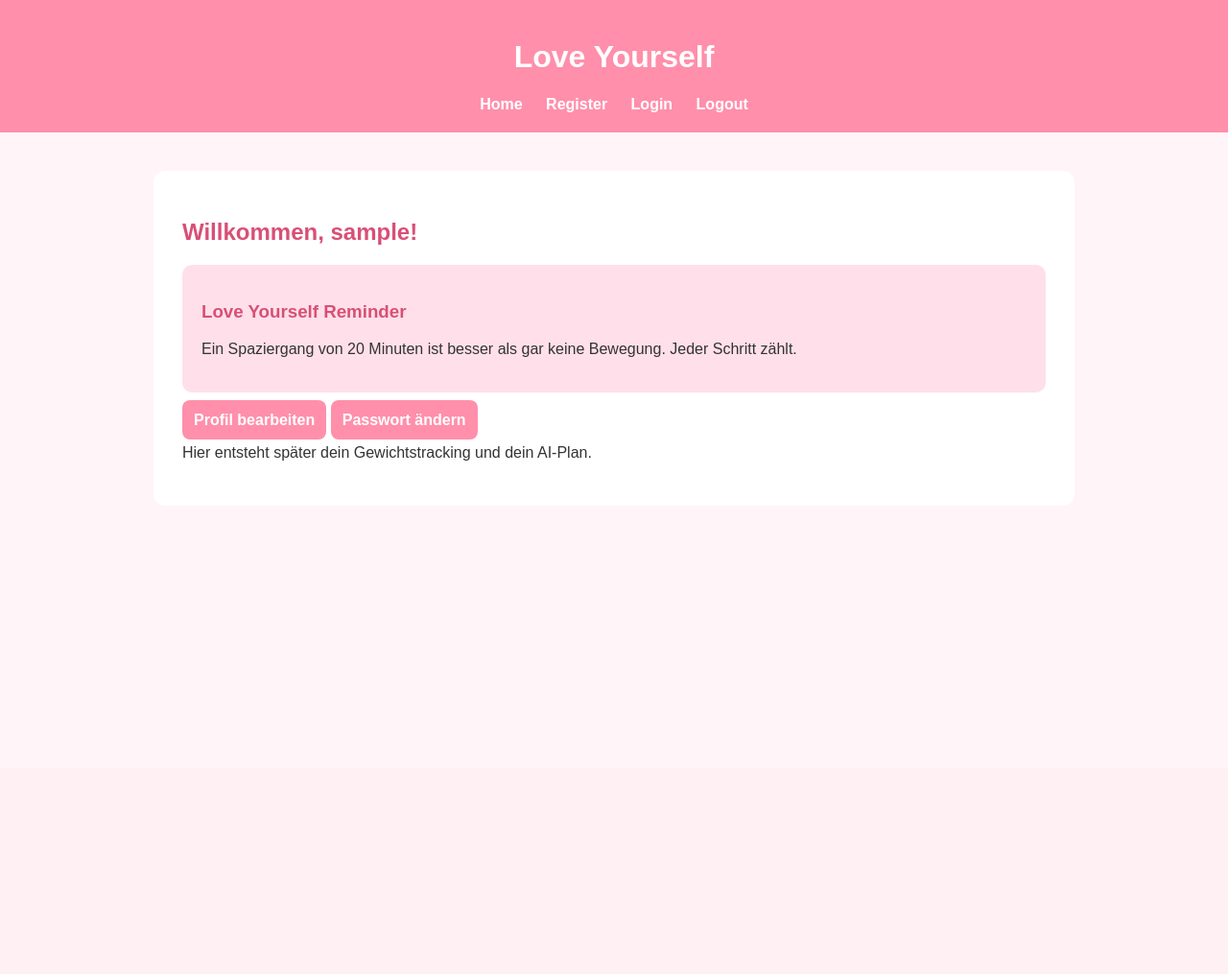
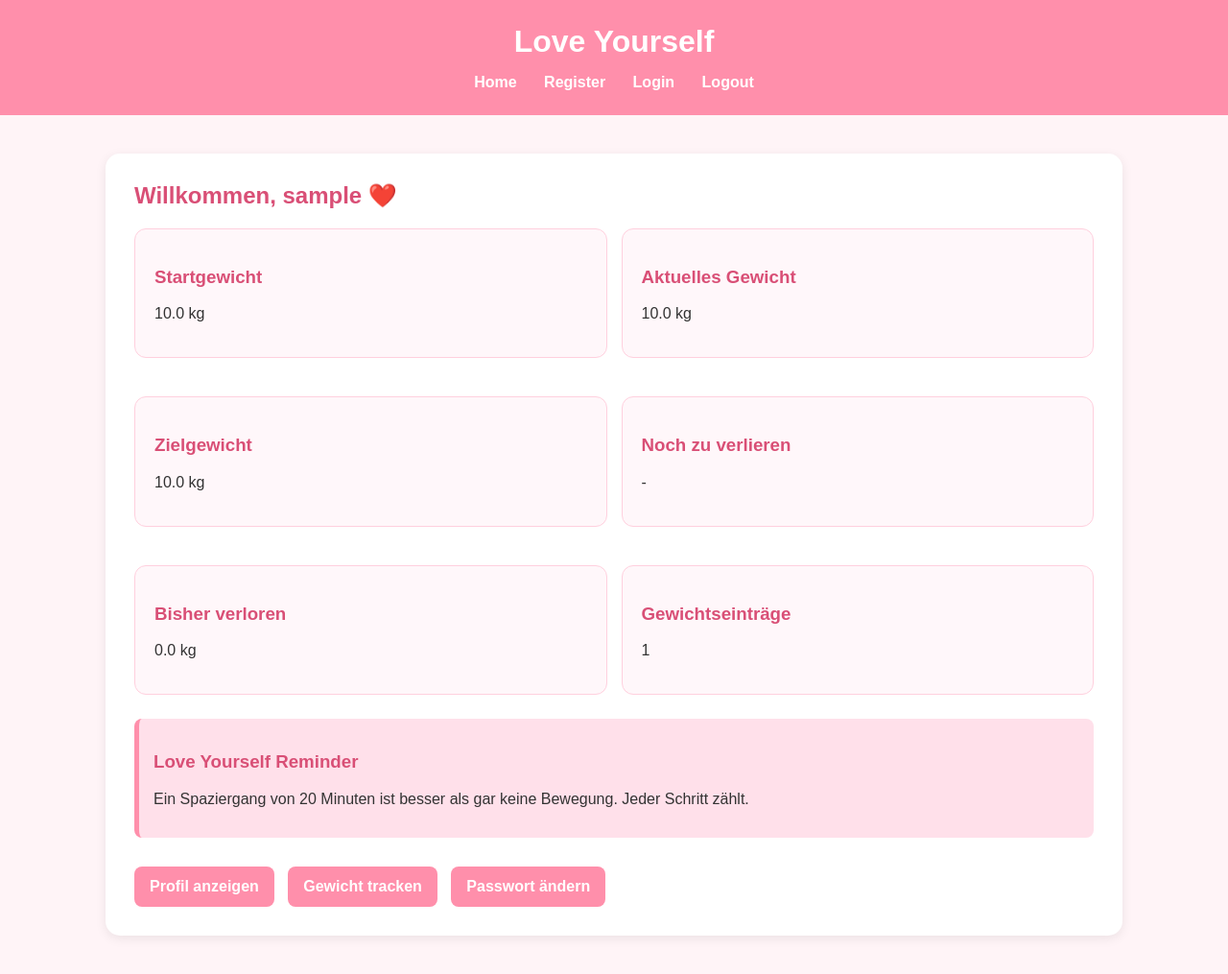
Before and after one commit to pator-pixel/LoveYourself, a Flask app: page /dashboard in a window 1280 px wide. Shown: the whole page at 96% size. Before the commit the page ends 527 px from the top, so only its background shows below. Run offline with Flask 3, Linux system fonts and the light colour scheme; the visitor is signed in with stand-in values (Sample User, id 1); tables that the repository leaves empty hold one stand-in row (values such as "Sample post").

Commit message:
Profil und Profil bearbeiten gesplittet

```diff
--- a/app.py
+++ b/app.py
@@ -1,8 +1,12 @@
 import random
 import string
+from datetime import date
+
 from flask import Flask, render_template, request, redirect, url_for, session
 from werkzeug.security import generate_password_hash, check_password_hash
-from models import db, User, Profile
+
+from models import db, User, Profile, WeightEntry
+
 
 app = Flask(__name__)
 
@@ -11,6 +15,7 @@ app.config["SQLALCHEMY_DATABASE_URI"] = "sqlite:///love_yourself.db"
 app.config["SQLALCHEMY_TRACK_MODIFICATIONS"] = False
 
 db.init_app(app)
+
 
 LOVE_MESSAGES_DE = [
     "Es ist nicht schlimm, wenn du heute einen schlechten Tag hattest. Morgen ist eine neue Chance. Denk daran: Love Yourself.",
@@ -135,22 +140,41 @@ def change_password():
 
         if not check_password_hash(user.password_hash, current_password):
             error = "Das aktuelle Passwort ist falsch."
-            return render_template("change_password.html", error=error, success=success)
+            return render_template(
+                "change_password.html",
+                error=error,
+                success=success
+            )
 
         if new_password != confirm_password:
             error = "Die neuen Passwörter stimmen nicht überein."
-            return render_template("change_password.html", error=error, success=success)
+            return render_template(
+                "change_password.html",
+                error=error,
+                success=success
+            )
 
         if not is_valid_password(new_password):
-            error = "Das neue Passwort muss mindestens 8 Zeichen, einen Großbuchstaben, einen Kleinbuchstaben, eine Zahl und ein Sonderzeichen enthalten."
-            return render_template("change_password.html", error=error, success=success)
+            error = (
+                "Das neue Passwort muss mindestens 8 Zeichen, einen Großbuchstaben, "
+                "einen Kleinbuchstaben, eine Zahl und ein Sonderzeichen enthalten."
+            )
+            return render_template(
+                "change_password.html",
+                error=error,
+                success=success
+            )
 
         user.password_hash = generate_password_hash(new_password)
         db.session.commit()
 
         success = "Dein Passwort wurde erfolgreich geändert."
 
-    return render_template("change_password.html", error=error, success=success)
+    return render_template(
+        "change_password.html",
+        error=error,
+        success=success
+    )
 
 
 @app.route("/login", methods=["GET", "POST"])
@@ -181,9 +205,66 @@ def dashboard():
         return redirect(url_for("login"))
 
     user = User.query.get(user_id)
+    profile = Profile.query.filter_by(user_id=user_id).first()
+
+    entries = (
+        WeightEntry.query
+        .filter_by(user_id=user_id)
+        .order_by(WeightEntry.id.asc())
+        .all()
+    )
+
+    current_weight = None
+    goal_weight = None
+    remaining_weight = None
+    start_weight = None
+    lost_weight = None
+
+    if profile:
+        current_weight = profile.weight
+        goal_weight = profile.goal_weight
+
+    if entries:
+        start_weight = entries[0].weight
+    elif current_weight:
+        start_weight = current_weight
+
+    if current_weight and goal_weight:
+        remaining_weight = round(current_weight - goal_weight, 1)
+
+    if start_weight and current_weight:
+        lost_weight = round(start_weight - current_weight, 1)
+
     message = random.choice(LOVE_MESSAGES_DE)
 
-    return render_template("dashboard.html", user=user, message=message)
+    return render_template(
+        "dashboard.html",
+        user=user,
+        message=message,
+        current_weight=current_weight,
+        goal_weight=goal_weight,
+        remaining_weight=remaining_weight,
+        start_weight=start_weight,
+        lost_weight=lost_weight,
+        total_entries=len(entries)
+    )
+
+
+@app.route("/profile-view")
+def profile_view():
+    user_id = session.get("user_id")
+
+    if not user_id:
+        return redirect(url_for("login"))
+
+    user = User.query.get(user_id)
+    profile = Profile.query.filter_by(user_id=user_id).first()
+
+    return render_template(
+        "profile_view.html",
+        user=user,
+        profile=profile
+    )
 
 
 @app.route("/profile", methods=["GET", "POST"])
@@ -260,6 +341,44 @@ def profile():
     return render_template("profile.html", user=user, profile=profile, error=error)
 
 
+@app.route("/weight", methods=["GET", "POST"])
+def weight_tracking():
+    user_id = session.get("user_id")
+
+    if not user_id:
+        return redirect(url_for("login"))
+
+    if request.method == "POST":
+        weight = request.form.get("weight")
+        entry_date = request.form.get("date")
+
+        if weight:
+            new_entry = WeightEntry(
+                weight=float(weight),
+                date=entry_date if entry_date else str(date.today()),
+                user_id=user_id
+            )
+
+            db.session.add(new_entry)
+
+            profile = Profile.query.filter_by(user_id=user_id).first()
+            if profile:
+                profile.weight = float(weight)
+
+            db.session.commit()
+
+        return redirect(url_for("weight_tracking"))
+
+    entries = (
+        WeightEntry.query
+        .filter_by(user_id=user_id)
+        .order_by(WeightEntry.id.desc())
+        .all()
+    )
+
+    return render_template("weight.html", entries=entries)
+
+
 @app.route("/logout")
 def logout():
     session.clear()
--- a/static/style.css
+++ b/static/style.css
@@ -1,77 +1,76 @@
+/* Allgemein */
+
 body {
     font-family: Arial, sans-serif;
     background: #fff4f7;
     color: #333;
     margin: 0;
+    padding: 0;
 }
+
+/* Header */
 
 header {
     background: #ff8fab;
     color: white;
-    padding: 20px;
     text-align: center;
+    padding: 25px;
+}
+
+header h1 {
+    margin: 0;
+}
+
+/* Navigation */
+
+nav {
+    margin-top: 15px;
 }
 
 nav a {
     color: white;
-    margin: 0 10px;
     text-decoration: none;
+    margin: 0 12px;
     font-weight: bold;
 }
 
+nav a:hover {
+    text-decoration: underline;
+}
+
+/* Hauptbereich */
+
 main {
-    max-width: 900px;
+    max-width: 1000px;
     margin: 40px auto;
     background: white;
     padding: 30px;
-    border-radius: 12px;
+    border-radius: 15px;
+    box-shadow: 0 3px 12px rgba(0,0,0,0.08);
 }
 
-h2, h3 {
+/* Überschriften */
+
+h2 {
+    color: #d94f76;
+    margin-top: 0;
+}
+
+h3 {
     color: #d94f76;
 }
 
-input, select, textarea, button {
-    display: block;
-    margin: 8px 0 18px;
-    padding: 10px;
-    width: 100%;
-    box-sizing: border-box;
-}
-
-textarea {
-    min-height: 90px;
-}
-
-button, .button {
-    background: #ff8fab;
-    color: white;
-    border: none;
-    padding: 12px;
-    border-radius: 8px;
-    text-decoration: none;
-    cursor: pointer;
-    font-weight: bold;
-}
-
-button:hover, .button:hover {
-    background: #f36f96;
-}
-
-.message-box {
-    background: #ffe0ea;
-    padding: 20px;
-    border-radius: 10px;
-    margin-bottom: 20px;
-}
+/* Karten */
 
 .form-card {
     background: #fff7fa;
+    border: 1px solid #ffd0de;
+    border-radius: 12px;
     padding: 20px;
-    border-radius: 12px;
     margin-bottom: 25px;
-    border: 1px solid #ffd0de;
 }
+
+/* Grid */
 
 .form-grid {
     display: grid;
@@ -79,18 +78,60 @@ button:hover, .button:hover {
     gap: 15px;
 }
 
-.form-grid input,
-.form-grid select {
+/* Labels */
+
+label {
+    display: block;
+    font-weight: bold;
+    margin-bottom: 5px;
+}
+
+/* Inputs */
+
+input,
+select,
+textarea {
     width: 100%;
+    padding: 10px;
+    margin-bottom: 15px;
+    border: 1px solid #ffd0de;
+    border-radius: 8px;
+    box-sizing: border-box;
 }
+
+textarea {
+    min-height: 100px;
+}
+
+/* Buttons */
+
+button,
+.button {
+    background: #ff8fab;
+    color: white;
+    border: none;
+    border-radius: 8px;
+    padding: 12px 16px;
+    cursor: pointer;
+    font-weight: bold;
+    text-decoration: none;
+    display: inline-block;
+    margin-top: 10px;
+}
+
+button:hover,
+.button:hover {
+    background: #f36f96;
+}
+
+/* Dynamische Bereiche */
 
 .dynamic-section {
     margin-top: 20px;
+    margin-bottom: 20px;
 }
 
 .dynamic-section button {
-    width: auto;
-    padding: 8px 14px;
     background: #ffc2d4;
     color: #333;
 }
@@ -99,17 +140,81 @@ button:hover, .button:hover {
     background: #ffadc5;
 }
 
+/* Message Box */
+
+.message-box {
+    background: #ffe0ea;
+    border-left: 5px solid #ff8fab;
+    padding: 15px;
+    border-radius: 8px;
+    margin-bottom: 20px;
+}
+
+/* Fehler */
+
+.error {
+    color: #c0392b;
+    font-weight: bold;
+}
+
+/* Tabellen */
+
+table {
+    width: 100%;
+    border-collapse: collapse;
+    margin-top: 20px;
+}
+
+th,
+td {
+    border: 1px solid #ffd0de;
+    padding: 12px;
+    text-align: left;
+}
+
+th {
+    background: #ffe0ea;
+}
+
+tr:nth-child(even) {
+    background: #fff8fa;
+}
+
+/* Links */
+
 a {
     color: #d94f76;
 }
 
-@media (max-width: 700px) {
+a:hover {
+    color: #b93b60;
+}
+
+/* Dashboard Buttons */
+
+.dashboard-actions {
+    margin-top: 20px;
+}
+
+.dashboard-actions a {
+    margin-right: 10px;
+}
+
+/* Responsive */
+
+@media (max-width: 768px) {
+
     .form-grid {
         grid-template-columns: 1fr;
     }
 
     main {
-        margin: 20px;
+        margin: 15px;
         padding: 20px;
     }
+
+    nav a {
+        display: block;
+        margin: 8px 0;
+    }
 }
--- a/templates/dashboard.html
+++ b/templates/dashboard.html
@@ -1,16 +1,80 @@
 {% extends "base.html" %}
 
 {% block content %}
-<h2>Willkommen, {{ user.username }}!</h2>
+
+<h2>Willkommen, {{ user.username }} ❤️</h2>
+
+<div class="form-grid">
+    <div class="form-card">
+        <h3>Startgewicht</h3>
+        <p>
+            {% if start_weight %}
+                {{ start_weight }} kg
+            {% else %}
+                Nicht angegeben
+            {% endif %}
+        </p>
+    </div>
+
+    <div class="form-card">
+        <h3>Aktuelles Gewicht</h3>
+        <p>
+            {% if current_weight %}
+                {{ current_weight }} kg
+            {% else %}
+                Nicht angegeben
+            {% endif %}
+        </p>
+    </div>
+
+    <div class="form-card">
+        <h3>Zielgewicht</h3>
+        <p>
+            {% if goal_weight %}
+                {{ goal_weight }} kg
+            {% else %}
+                Nicht angegeben
+            {% endif %}
+        </p>
+    </div>
+
+    <div class="form-card">
+        <h3>Noch zu verlieren</h3>
+        <p>
+            {% if remaining_weight %}
+                {{ remaining_weight }} kg
+            {% else %}
+                -
+            {% endif %}
+        </p>
+    </div>
+
+    <div class="form-card">
+        <h3>Bisher verloren</h3>
+        <p>
+            {% if lost_weight is not none %}
+                {{ lost_weight }} kg
+            {% else %}
+                -
+            {% endif %}
+        </p>
+    </div>
+
+    <div class="form-card">
+        <h3>Gewichtseinträge</h3>
+        <p>{{ total_entries }}</p>
+    </div>
+</div>
 
 <div class="message-box">
     <h3>Love Yourself Reminder</h3>
     <p>{{ message }}</p>
 </div>
 
-<a class="button" href="{{ url_for('profile') }}">Profil bearbeiten</a>
+<div class="dashboard-actions">
+    <a class="button" href="{{ url_for('profile_view') }}">Profil anzeigen</a>
+    <a class="button" href="{{ url_for('weight_tracking') }}">Gewicht tracken</a>
+    <a class="button" href="{{ url_for('change_password') }}">Passwort ändern</a>
+</div>
 
-<a class="button" href="{{ url_for('change_password') }}">Passwort ändern</a>
-
-<p>Hier entsteht später dein Gewichtstracking und dein AI-Plan.</p>
 {% endblock %}
```
Also changed, not shown: models.py (+9 -0 lines), templates/profile_view.html (added, +45 -0 lines), templates/weight.html (added, +37 -0 lines).
